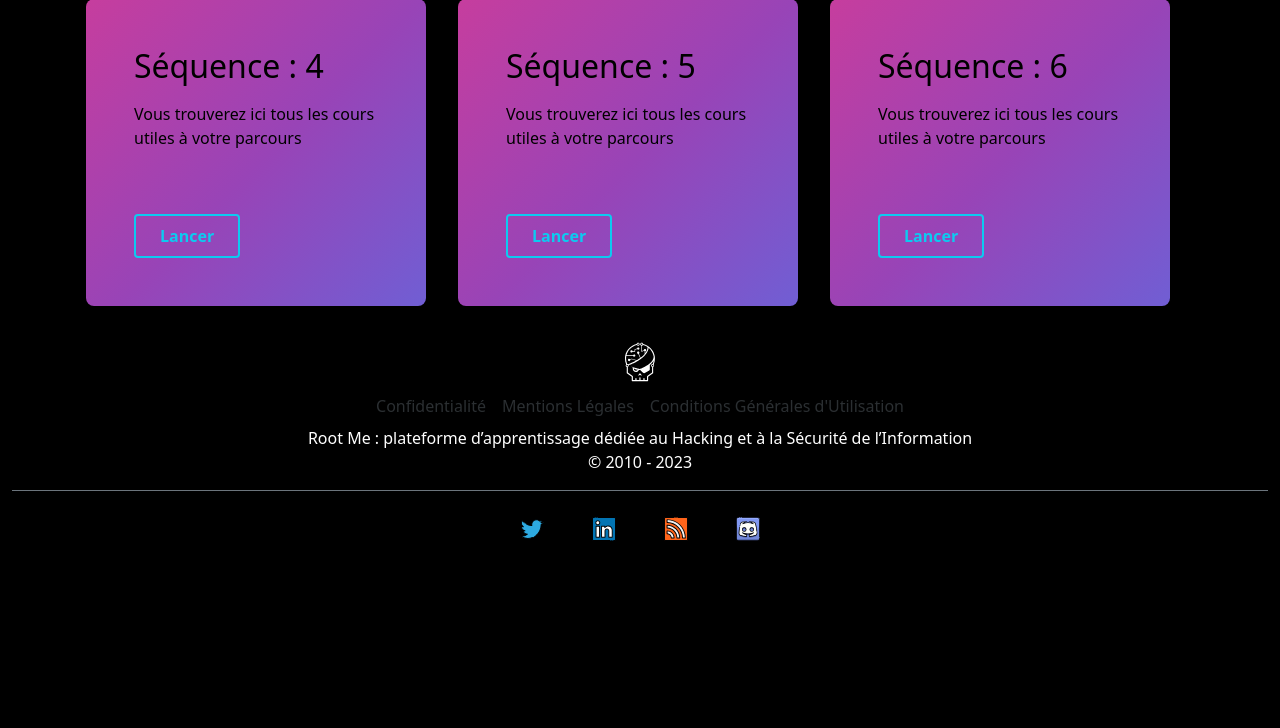
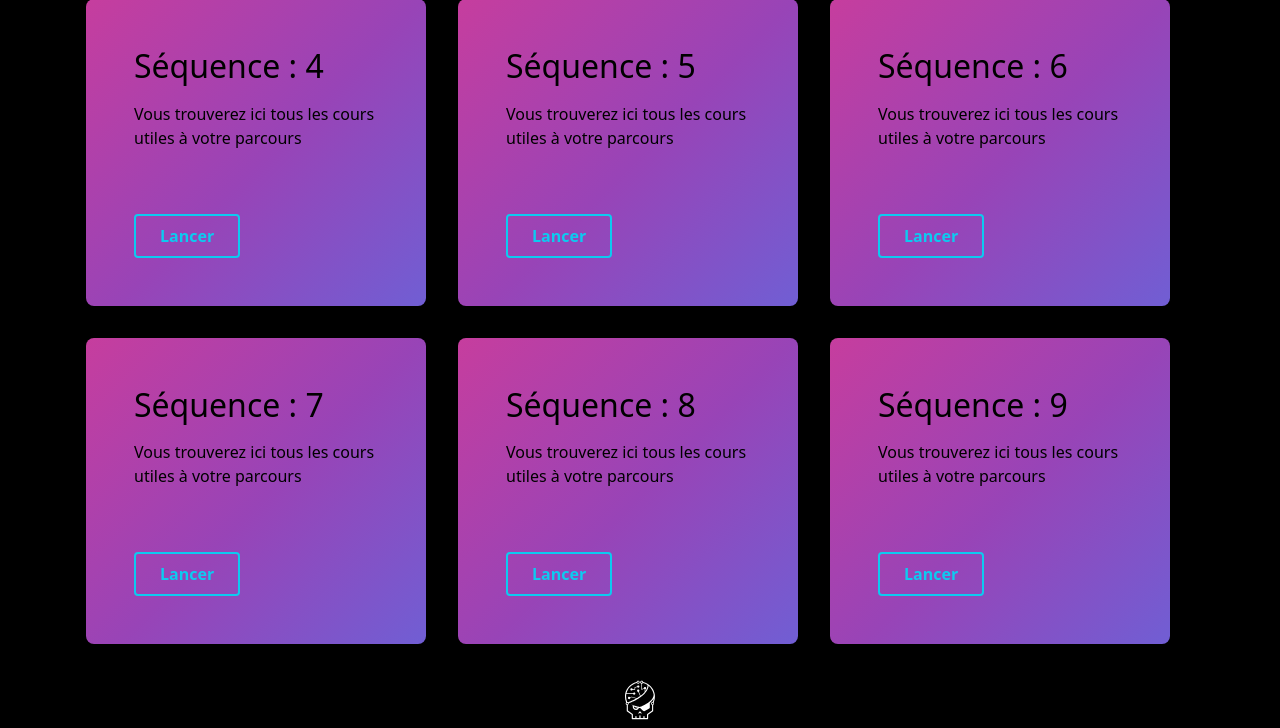
Before and after one commit to Matthieu-LAURENT39/FlagQuest, a Flask app: page /cours in a window 1280 px wide. Shown: the part 465-1193 px from the top of the page. Before the commit the page ends 1006 px from the top, so only its background shows below. Run offline with Flask 2, Linux system fonts and the light colour scheme.

Commit message:
modification cours

```diff
--- a/templates/cours.jinja
+++ b/templates/cours.jinja
@@ -23,6 +23,12 @@
             4)}}
             {{cours_widget("Séquence : 6","Vous trouverez ici tous les cours utiles à votre parcours","Sequence6",
             4)}}
+            {{cours_widget("Séquence : 7","Vous trouverez ici tous les cours utiles à votre parcours","Sequence7",
+            4)}}
+            {{cours_widget("Séquence : 8","Vous trouverez ici tous les cours utiles à votre parcours","Sequence8",
+            4)}}
+            {{cours_widget("Séquence : 9","Vous trouverez ici tous les cours utiles à votre parcours","Sequence9",
+            4)}}
 
         </div>
     </div>
```
